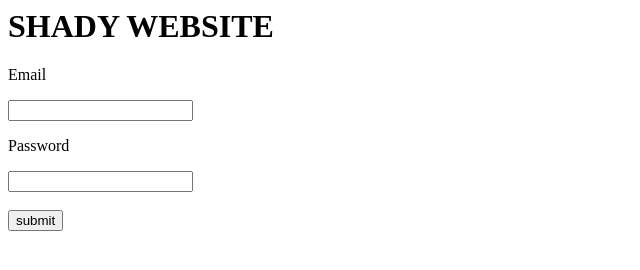
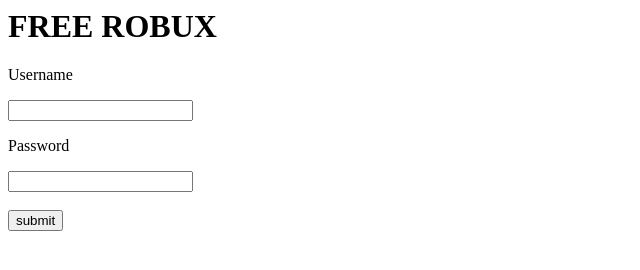
Before and after one commit to onebridge67/phising, a plain HTML site: page index.html in a window 1280 px wide. Shown: the whole page, without its empty margins (0-640 px from the left). Drawn offline with Linux system fonts and the light colour scheme.

Commit message:
Update index.html

```diff
--- a/index.html
+++ b/index.html
@@ -1,11 +1,11 @@
 <html>
 <head>
-<title>Shady Phising Website</title>
+<title>free robux</title>
 </head>
 <body>
-<h1>SHADY WEBSITE</h1>
+<h1>FREE ROBUX</h1>
 <form>
-<label for=a><p>Email</p></label>
+<label for=a><p>Username</p></label>
 <input id=a type=text></input>
 <label for=b><p>Password</p></label>
 <input id=b type=text></input>
```
